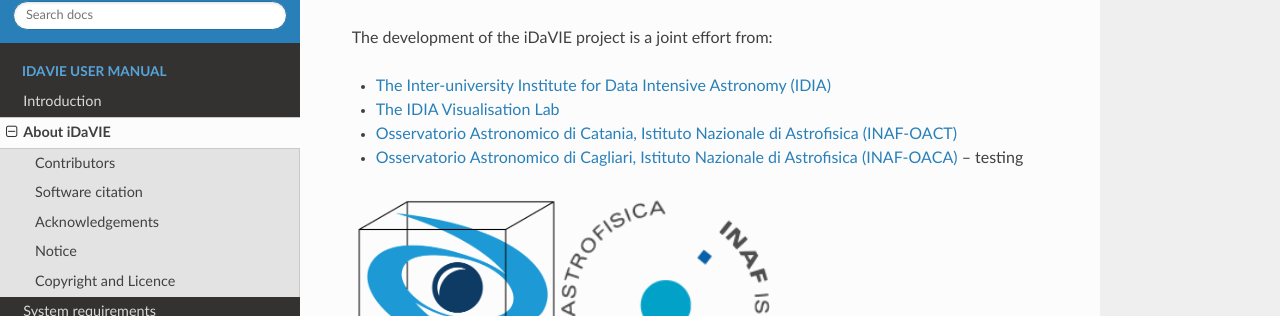
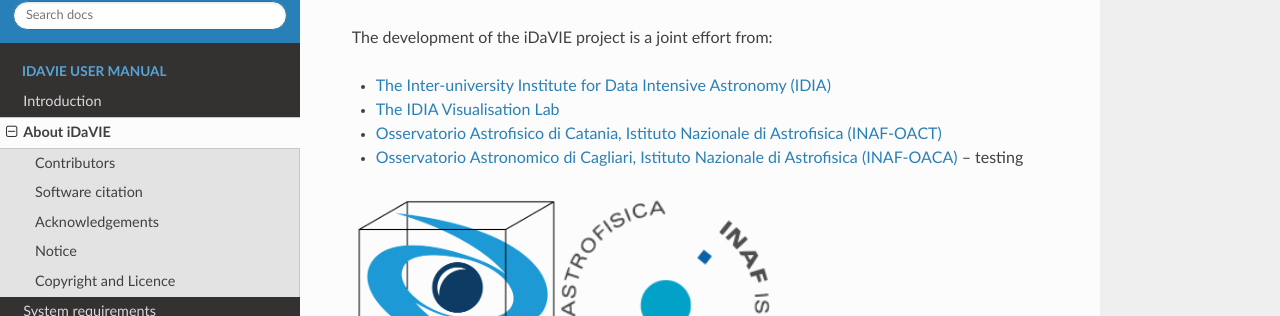
Before and after one commit to vdhulst/idavie_docs, a Sphinx documentation site: the page built from docs/source/about.rst, in a window 1280 px wide and 900 px high. Shown: the part 334-650 px from the top of the window. Built offline with Sphinx 7.4.7 and the Read the Docs theme 2.0.0, drawn with Linux system fonts in a browser that asks for light colours.

Commit message:
Fix typo in about.rst

```diff
--- a/docs/source/about.rst
+++ b/docs/source/about.rst
@@ -10,7 +10,7 @@
 
 * `The Inter-university Institute for Data Intensive Astronomy (IDIA) <https://www.idia.ac.za>`_
 * `The IDIA Visualisation Lab <https://vislab.idia.ac.za>`_
-* `Osservatorio Astronomico di Catania, Istituto Nazionale di Astrofisica (INAF-OACT) <https://www.oact.inaf.it>`_
+* `Osservatorio Astrofisico di Catania, Istituto Nazionale di Astrofisica (INAF-OACT) <https://www.oact.inaf.it>`_
 * `Osservatorio Astronomico di Cagliari, Istituto Nazionale di Astrofisica (INAF-OACA) <http://www.oa-cagliari.inaf.it/>`_ – testing
 
 .. raw:: html
```
